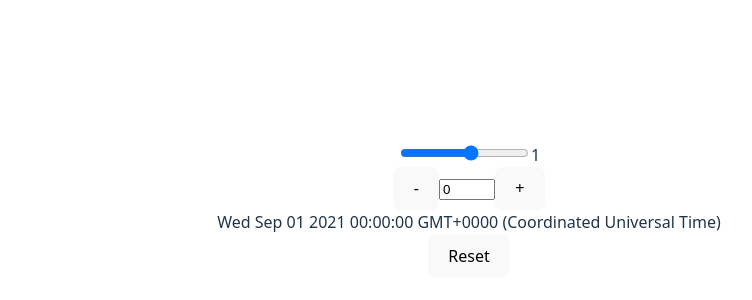
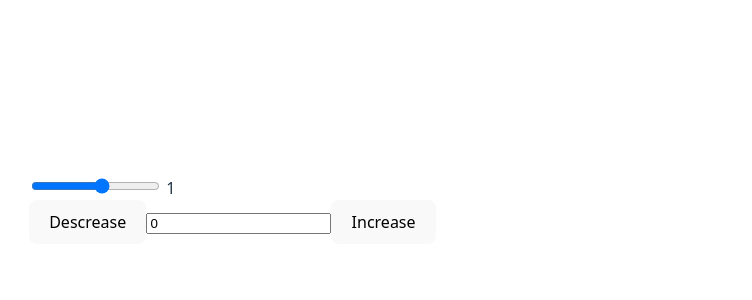
Before and after one commit to Tailung1/useReducer, a React (Vite) app: page / in a window 1280 px wide. Shown: the part 190-490 px from the top of the page, without its empty margins (171-923 px from the left). Built offline with nearby package versions, Linux system fonts and the light colour scheme.

Commit message:
done functional with states

```diff
--- a/src/App.tsx
+++ b/src/App.tsx
@@ -1,66 +1,28 @@
-import "./App.css";
-import { ChangeEvent, useReducer } from "react";
+import React, { ChangeEvent, useState } from "react";
+import { Reducer } from "react";
 
-import { reducer, initialState } from "./Reducer";
-
-function App() {
-  const [state, dispatch] = useReducer(reducer, initialState);
-
-  const { count, step } = state;
-
-  const date = new Date("2021-09-01");
-  date.setDate(date.getDate() + count);
-
-  function defineStep(event: ChangeEvent<HTMLInputElement>) {
-    dispatch({
-      type: "setStep",
-      payload: Number(event.target.value),
-    });
-  }
-
-  function defineCount(event: ChangeEvent<HTMLInputElement>) {
-    dispatch({
-      type: "setCount",
-      payload: Number(event.target.value),
-    });
-  }
-
-  function inc() {
-    dispatch({ type: "inc" });
-  }
-
-  function dec() {
-    dispatch({ type: "dec" });
-  }
-
-  function reset() {
-    dispatch({ type: "reset" });
-  }
+export default function App() {
+  const [step, setStep] = useState<number>(1);
+  const [count, setCount] = useState<number>(0);
 
   return (
-    <>
+    <div style={{ marginLeft: "200px" }}>
+      <input
+        type='range'
+        onChange={(e) => setStep(Number(e.target.value))}
+        min={1}
+        max={10}
+      />{" "}
+      {step}
       <div>
-        <input type='range' onChange={defineStep} min={1} max={10} />
-        {step}
-        <div>
-          <button onClick={dec}>-</button>
-          <input
-            type='number'
-            value={count}
-            onChange={defineCount}
-            min={1}
-            max={10}
-          />
-          <button onClick={inc}>+</button>
-        </div>
-        {date.toString()}
-        <div>
-          {" "}
-          <button onClick={reset}>Reset</button>
-        </div>
+        <button onClick={() => setCount(count - step)}>
+          Descrease
+        </button>
+        <input type='text' value={count} />
+        <button onClick={() => setCount(count + step)}>
+          Increase
+        </button>
       </div>
-    </>
+    </div>
   );
 }
-
-export default App;
--- a/src/Reducer.ts
+++ /dev/null
@@ -1,26 +0,0 @@
-
-export const initialState = {
-  count: 0,
-  step: 1,
-};
-type TState = {
-  count: number;
-  step: number;
-};
-
-export function reducer(state:TState, action:{type:string,payload?:number}):TState {
-  switch (action.type) {
-    case "inc":
-      return { ...state, count: state.count + state.step };
-    case "dec":
-      return { ...state, count: state.count - state.step };
-    case "setCount":
-      return { ...state, count: action.payload  as number};
-    case "setStep":
-      return { ...state, step: action.payload  as number};
-    case "reset":
-      return initialState;
-    default:
-      throw new Error("Invalid action type");
-  }
-}
```
